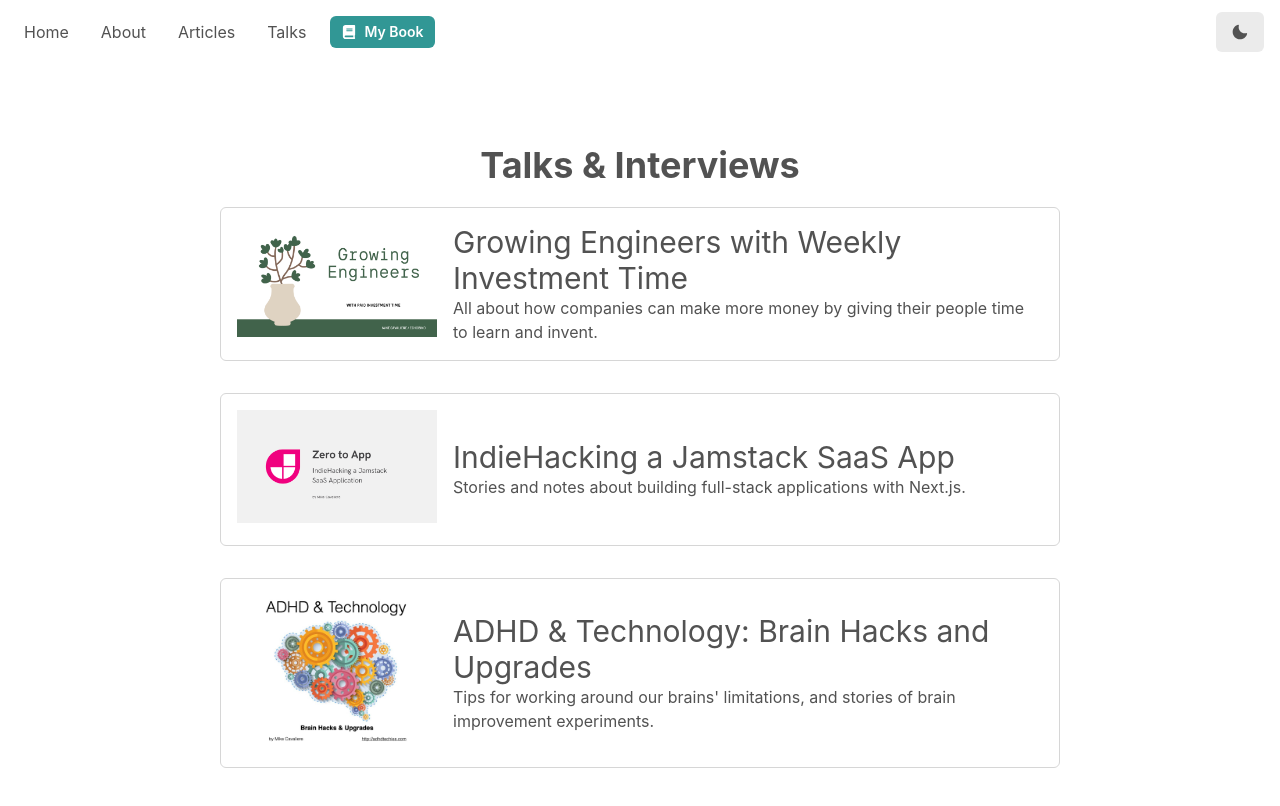
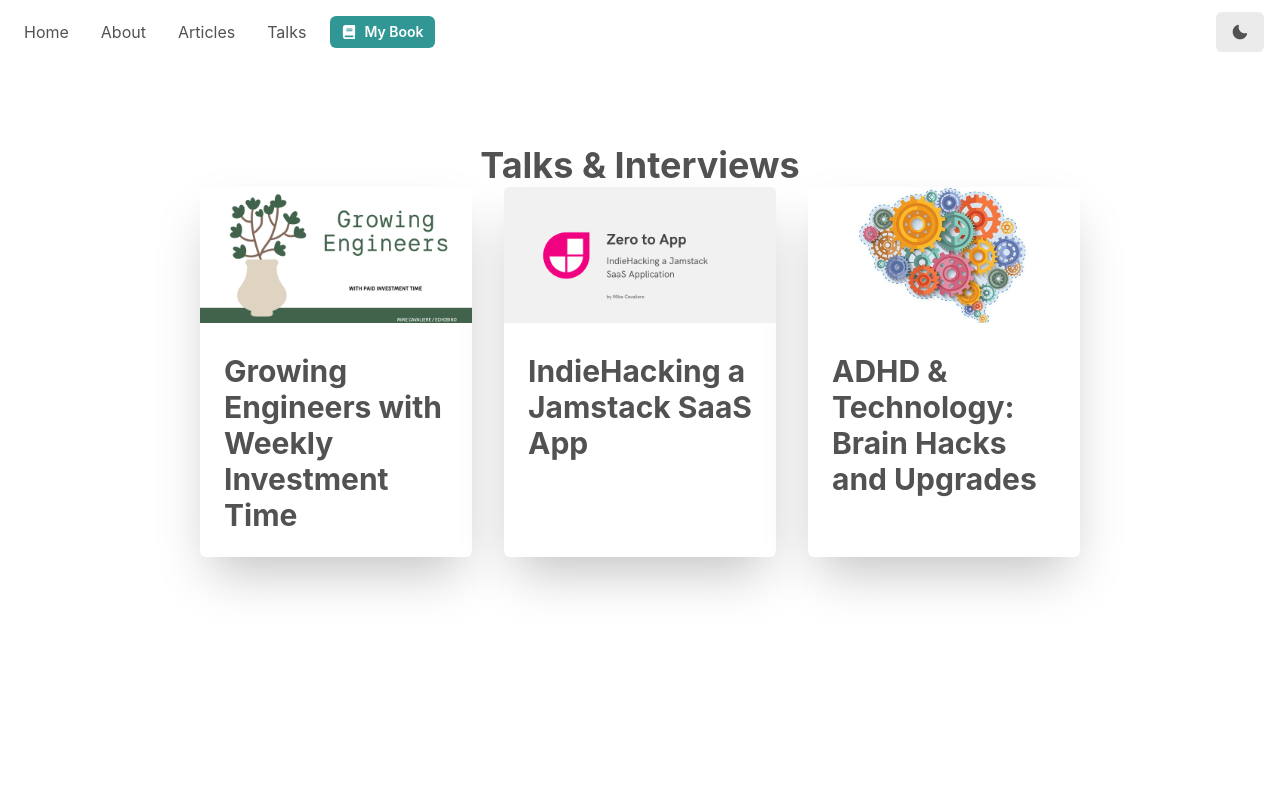
Before and after one commit to mcavaliere/mikecavaliere-com-next, a Next.js app: page /talks in a window 1280 px wide. Shown: the top 806 px of the page. Built offline with nearby package versions, Linux system fonts and the light colour scheme.

Commit message:
refactor: CoverImage component to be more generic feat: adds card style to interviews

```diff
--- a/components/TalkRow.tsx
+++ b/components/TalkRow.tsx
@@ -1,6 +1,7 @@
-import { Box, Flex } from "@chakra-ui/react";
+import { Box, Button, Flex, HStack } from "@chakra-ui/react";
 import { Heading2, P } from "components/Headings";
 import Image from "next/image";
+import { Talk } from "data/talks";
 
 export function TalkImage({
   talk: { imageUrl: url, imageHeight: height, imageWidth: width },
@@ -9,6 +10,27 @@ export function TalkImage({
     <Box width={200} mr={4}>
       <Image src={url} alt="talk" width={width} height={height} />
     </Box>
+  );
+}
+
+export function TalkLinks({
+  talk: { videoUrl, slidesUrl },
+}: {
+  talk: Talk;
+}): JSX.Element {
+  return (
+    <HStack>
+      {videoUrl ? (
+        <Button as="a" href={videoUrl}>
+          Video
+        </Button>
+      ) : null}
+      {slidesUrl ? (
+        <Button as="a" href={slidesUrl}>
+          Slides
+        </Button>
+      ) : null}
+    </HStack>
   );
 }
 
--- a/components/cover-image.tsx
+++ b/components/cover-image.tsx
@@ -1,19 +1,25 @@
 import Image from "next/image";
 import Link from "next/link";
 
-export default function CoverImage({ title, coverImage, slug }) {
+export type CoverImageProps = {
+  title: string;
+  src: string;
+  slug?: string;
+};
+
+export default function CoverImage({ title, src, slug }: CoverImageProps) {
   const image = (
     <Image
       width={2000}
       height={1000}
       alt={`Cover Image for ${title}`}
-      src={coverImage?.sourceUrl}
+      src={src}
       layout="intrinsic"
       objectFit="cover"
     />
   );
   return (
-    <div className="sm:mx-0">
+    <div>
       {slug ? (
         <Link href={`/posts/${slug}`}>
           <a aria-label={title}>{image}</a>
--- a/components/hero-post.tsx
+++ b/components/hero-post.tsx
@@ -15,7 +15,7 @@ export default function HeroPost({
     <section>
       <div className="mb-8 md:mb-16">
         {coverImage && (
-          <CoverImage title={title} coverImage={coverImage} slug={slug} />
+          <CoverImage title={title} src={coverImage?.srcUrl} slug={slug} />
         )}
       </div>
       <div className="md:grid md:grid-cols-2 md:gap-x-16 lg:gap-x-8 mb-20 md:mb-28">
--- a/components/post-header.tsx
+++ b/components/post-header.tsx
@@ -18,7 +18,7 @@ export default function PostHeader({
     <>
       <PostTitle mb={5}>{title}</PostTitle>
 
-      <CoverImage slug={slug} title={title} coverImage={coverImage} />
+      <CoverImage slug={slug} title={title} src={coverImage?.srcUrl} />
 
       <Flex direction="row" mb={5}>
         <Avatar author={author} />
--- a/components/post-preview.tsx
+++ b/components/post-preview.tsx
@@ -18,7 +18,7 @@ export default function PostPreview({ title, coverImage, excerpt, slug }) {
       justify="flex-start"
     >
       {coverImage && (
-        <CoverImage title={title} coverImage={coverImage} slug={slug} />
+        <CoverImage title={title} src={coverImage?.srcUrl} slug={slug} />
       )}
 
       <CardBody>
--- a/pages/posts/index.tsx
+++ b/pages/posts/index.tsx
@@ -1,4 +1,4 @@
-import { Box, Heading } from "@chakra-ui/react";
+import { Box } from "@chakra-ui/react";
 import MoreStories from "components/more-stories";
 import { NextPageWithLayout } from "lib/types";
 import { getAllPostsForHome } from "lib/api";
--- a/pages/talks/index.tsx
+++ b/pages/talks/index.tsx
@@ -1,18 +1,36 @@
-import { VStack } from "@chakra-ui/react";
-import { Heading1 } from "components/Headings";
+import { Heading, VStack } from "@chakra-ui/react";
+import CoverImage from "components/cover-image";
+import { CardGrid } from "components/CardGrid";
+import { CardBody, CardContainer } from "components/Card";
 import { TalkRow } from "components/TalkRow";
 import { Talks } from "data/talks";
+import { Heading1 } from "components/Headings";
 
 export default function TalksPage() {
   return (
     <>
       <Heading1 textAlign="center">Talks & Interviews</Heading1>
 
-      <VStack spacing={8} padding={[0, 5]}>
+      <CardGrid>
         {Talks.map((talk) => (
-          <TalkRow talk={talk} key={talk.title} />
+          <CardContainer
+            as="article"
+            p={0}
+            justify="flex-start"
+            key={talk.title}
+          >
+            {talk.imageUrl && (
+              <CoverImage title={talk.title} src={talk.imageUrl} />
+            )}
+
+            <CardBody>
+              <Heading as="h2" size="lg">
+                {talk.title}
+              </Heading>
+            </CardBody>
+          </CardContainer>
         ))}
-      </VStack>
+      </CardGrid>
     </>
   );
 }
```
